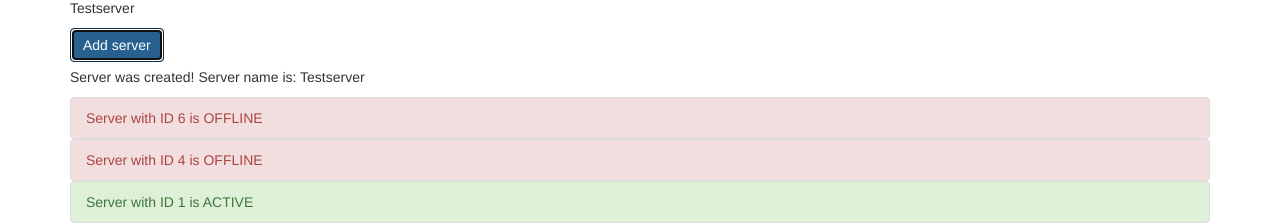
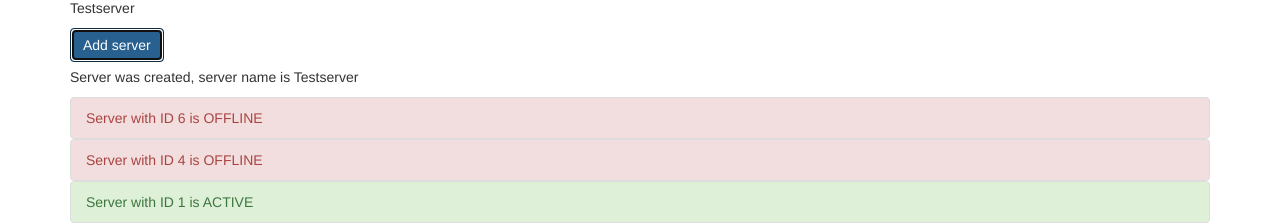
Before and after one commit to meowto16/angular-complete-guide, an Angular app in the folder my-first-app/: page / in a window 1280 px wide. Both pictures are taken after a click on the button "Add server". Shown: the part 277-501 px from the top of the page. Built offline with nearby package versions, Linux system fonts and the light colour scheme.

Commit message:
Lesson 038. Using ngIf to Output Data Conditionally

```diff
--- a/my-first-app/src/app/servers/servers.component.html
+++ b/my-first-app/src/app/servers/servers.component.html
@@ -12,7 +12,7 @@
       >
         Add server
       </button>
-      <p class="my-2">{{ serverCreationStatus }}</p>
+      <p class="my-2" *ngIf="serverCreated">Server was created, server name is {{ serverName }}</p>
     </div>
   </div>
   <div class="col-xs-12">
--- a/my-first-app/src/app/servers/servers.component.ts
+++ b/my-first-app/src/app/servers/servers.component.ts
@@ -10,6 +10,7 @@ export class ServersComponent implements OnInit {
   serverCreationStatus: string = 'No server was created!';
   serverName = 'Testserver';
   userName = '';
+  serverCreated = false;
 
   constructor() {
     setTimeout(() => {
@@ -23,6 +24,7 @@ export class ServersComponent implements OnInit {
 
   onCreateServer() {
     this.serverCreationStatus = `Server was created! Server name is: ${this.serverName}`;
+    this.serverCreated = true;
   }
 
   onSubmitUser(): void {
```
Also changed, not shown: 3 other files (tests, documents, lock files or other folders).
